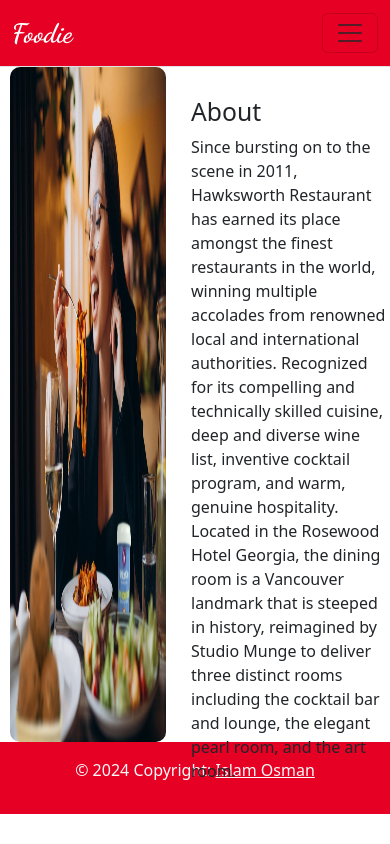
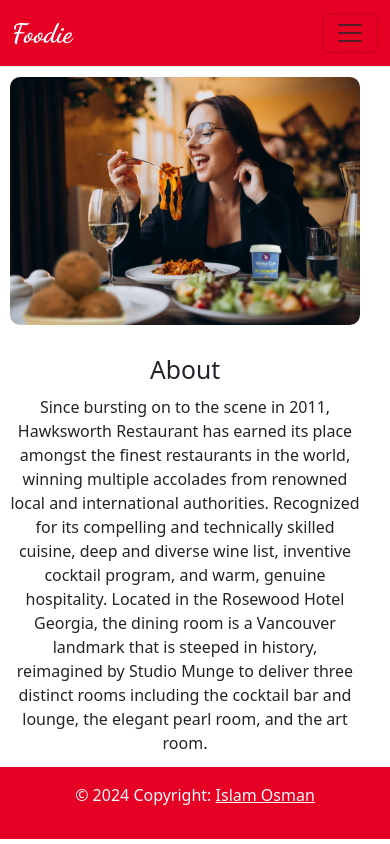
Before and after one commit to IslamAltayeb/foodie, a React (Create React App) app: page /about in a window 390 px wide. Built offline with nearby package versions, Linux system fonts and the light colour scheme.

Commit message:
edit some style

```diff
--- a/src/App.css
+++ b/src/App.css
@@ -163,11 +163,37 @@
     height: 80vh;
     margin: 0 auto;
 }
+
 .about img{
     width: 40%;
     margin-left: 10px;
     margin-right: 25px;
     border-radius: 10px;
+}
+
+
+@media (max-width: 767px){
+    .about{
+        flex-flow: wrap row;
+        justify-content: space-between;
+        height: 700px;
+    }
+
+    .about .about-text p{
+        text-align: center;
+        width: 350px;
+        margin: 10px;
+    }
+
+    .about .about-text h2{
+        text-align: center;
+        margin-left: 150px;
+    }
+
+    .about img{
+        width: 350px;
+        margin-top: 10px;
+    }
 }
 
 .about .about-text{
@@ -202,7 +228,7 @@
     margin: 0 auto;
     margin-bottom: 20px;
     color: var(--third-color);
-    background-color: var(--forth-color);
+    background-color: var(--second-color);
     text-align: center;
     padding: 10px;
 }
--- a/src/components/Cart.js
+++ b/src/components/Cart.js
@@ -53,7 +53,6 @@
           ))}
 
             <div className="whats-app contact-col">
-              <i class="fa-brands fa-whatsapp"></i>
               <h3>purchase your items</h3>
               <button title='message me' onClick={handleClick}>Send a message</button>
             </div>
--- a/src/components/Review.js
+++ b/src/components/Review.js
@@ -74,11 +74,13 @@
               value={formData.review}
               onChange={handleChange}
             />
-            <FaStar /> <FaStar /> <FaStar /> <FaStar /> <FaStar />
+            <FaStar style={{'color' : '#ffc41f', 'fontSize' : '20pt', 'marginTop': '5px'}}/>
+            <FaStar style={{'color' : '#ffc41f', 'fontSize' : '20pt', 'marginTop': '5px'}}/>
+            <FaStar style={{'color' : '#ffc41f', 'fontSize' : '20pt', 'marginTop': '5px'}}/>
+            <FaStar style={{'color' : '#ffc41f', 'fontSize' : '20pt', 'marginTop': '5px'}}/>
+            <FaStar style={{'color' : '#ffc41f', 'fontSize' : '20pt', 'marginTop': '5px'}}/>
           </Form.Group>
-          <Button variant="warning" onClick={handleSubmit}>
-            Submit
-          </Button>{' '}
+          <Button variant="warning" onClick={handleSubmit}>Submit</Button>{' '}
           {error && <h4 className="text-error mt-2">{error}</h4>}
         </Form>
       </div>
```
Also changed, not shown: 15 other files (tests, documents, lock files or other folders).
